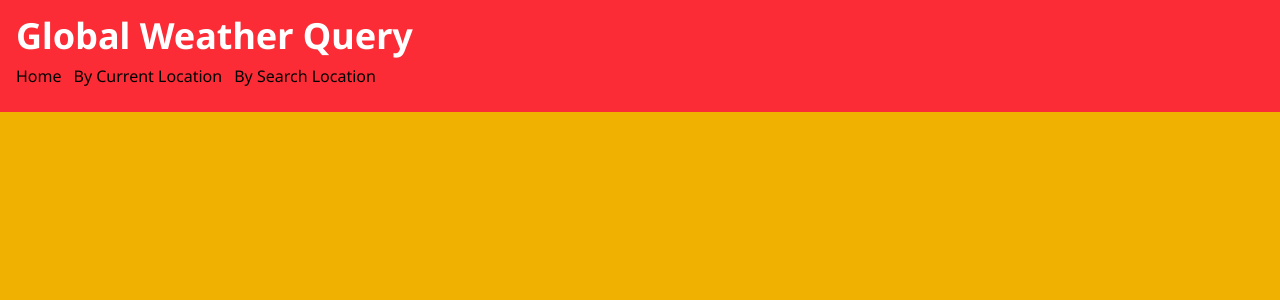
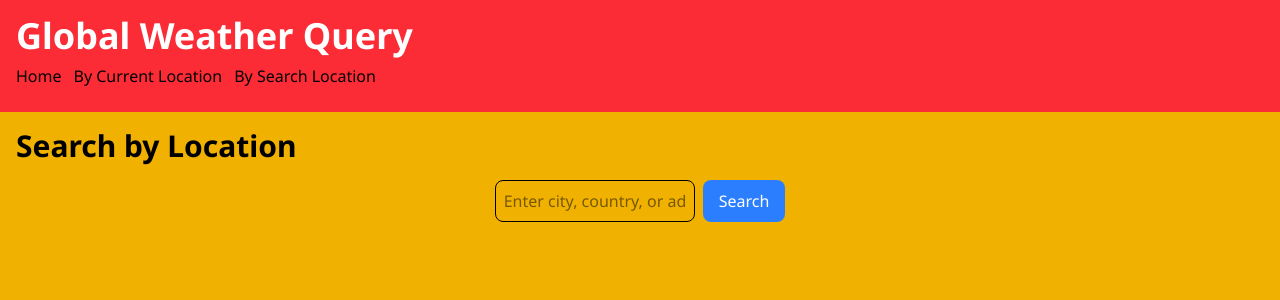
Before and after one commit to samson-oka/weather-query-ng, an Angular app: page /search-location in a window 1280 px wide. Before the commit this address led to /. Shown: the top 300 px of the page. Built offline with nearby package versions, Linux system fonts and the light colour scheme.

Commit message:
added search location route and MVP done

```diff
--- a/src/app/app.routes.ts
+++ b/src/app/app.routes.ts
@@ -1,9 +1,11 @@
 import { Routes } from '@angular/router';
 import { HomeComponent } from './home/home.component';
 import { CurrentLocationComponent } from './current-location/current-location.component';
+import { SearchLocationComponent } from './search-location/search-location.component';
 
 
 export const routes: Routes = [
   { path: '', component: HomeComponent },
   { path: 'current-location', component: CurrentLocationComponent },
+  { path: 'search-location', component: SearchLocationComponent },
 ];
--- /dev/null
+++ b/src/app/search-location/search-location.component.html
@@ -0,0 +1,51 @@
+<section class="page">
+    <h2 class="text-3xl font-bold">Search by Location</h2>
+
+    <div class="mt-4 search-container max-w-[600px] mx-auto">
+        <div class="flex gap-2">
+            <input
+                type="text"
+                [(ngModel)]="searchQuery"
+                placeholder="Enter city, country, or address"
+                class="flex-1 p-2 border rounded-lg focus:outline-none focus:ring-2 focus:ring-blue-500 min-w-[200px]"
+                (keyup.enter)="searchLocation()"
+            />
+            <button
+                (click)="searchLocation()"
+                [disabled]="isLoading"
+                class="px-4 py-2 text-white transition-colors bg-blue-500 rounded-lg cursor-pointer hover:bg-blue-600 disabled:bg-blue-300"
+            >
+                @if(isLoading) {
+                    <span>Searching...</span>
+                } @else {
+                    <span>Search</span>
+                }
+            </button>
+        </div>
+
+        @if(error) {
+            <p class="mt-2 text-red-500">{{ error }}</p>
+        }
+    </div>
+
+    @if(location && weatherData) {
+        <div class="mt-4">
+            <p class="text-lg">Location: {{ placeName }}</p>
+            <p class="text-sm text-gray-600">Coordinates: {{ location.lat }}, {{ location.lon }}</p>
+
+            <div class="mt-4">
+                @defer (on viewport) {
+                    <app-map
+                        [location]="location"
+                        [placeName]="placeName"
+                        [weatherData]="weatherData">
+                    </app-map>
+                }@placeholder {
+                    <div>Map cannot be loaded</div>
+                }@loading (minimum 100ms) {
+                    <div>Loading map...</div>
+                }
+            </div>
+        </div>
+    }
+</section>
--- /dev/null
+++ b/src/app/search-location/search-location.component.ts
@@ -0,0 +1,84 @@
+import { Component } from '@angular/core';
+import { CommonModule } from '@angular/common';
+import { FormsModule } from '@angular/forms';
+import { MapComponent } from '../map/map.component';
+
+@Component({
+  selector: 'app-search-location',
+  standalone: true,
+  imports: [CommonModule, FormsModule, MapComponent],
+  templateUrl: './search-location.component.html',
+  styleUrl: './search-location.component.scss'
+})
+export class SearchLocationComponent {
+  searchQuery: string = '';
+  location: { lat: number; lon: number } | null = null;
+  placeName: string | null = null;
+  weatherData: any = null;
+  error: string | null = null;
+  isLoading: boolean = false;
+
+  async searchLocation() {
+    if (!this.searchQuery.trim()) {
+      this.error = 'Please enter a location';
+      return;
+    }
+
+    this.isLoading = true;
+    this.error = null;
+
+    try {
+      // First, get coordinates from the location name
+      const geocodeResponse = await fetch(
+        `https://nominatim.openstreetmap.org/search?format=json&q=${encodeURIComponent(this.searchQuery)}`
+      );
+
+      if (!geocodeResponse.ok) {
+        throw new Error('Failed to fetch location data');
+      }
+
+      const geocodeData = await geocodeResponse.json();
+
+      if (geocodeData.length === 0) {
+        throw new Error('Location not found');
+      }
+
+      const firstResult = geocodeData[0];
+      this.location = {
+        lat: parseFloat(firstResult.lat),
+        lon: parseFloat(firstResult.lon)
+      };
+      this.placeName = firstResult.display_name;
+
+      // Then fetch weather data
+      await this.fetchWeatherData();
+    } catch (error) {
+      this.error = error instanceof Error ? error.message : 'An error occurred';
+      this.location = null;
+      this.weatherData = null;
+    } finally {
+      this.isLoading = false;
+    }
+  }
+
+  private async fetchWeatherData() {
+    try {
+      if (!this.location) {
+        throw new Error('Location data not available');
+      }
+
+      const response = await fetch(
+        `https://api.weatherapi.com/v1/current.json?q=${this.location.lat},${this.location.lon}&key=3d059cf66b6d48009f314144252404`
+      );
+
+      if (!response.ok) {
+        throw new Error(`HTTP error! status: ${response.status}`);
+      }
+
+      this.weatherData = await response.json();
+    } catch (error) {
+      this.error = error instanceof Error ? error.message : 'Failed to fetch weather data';
+      this.weatherData = null;
+    }
+  }
+}
```
Also changed, not shown: src/app/search-location/search-location.component.scss (added).
